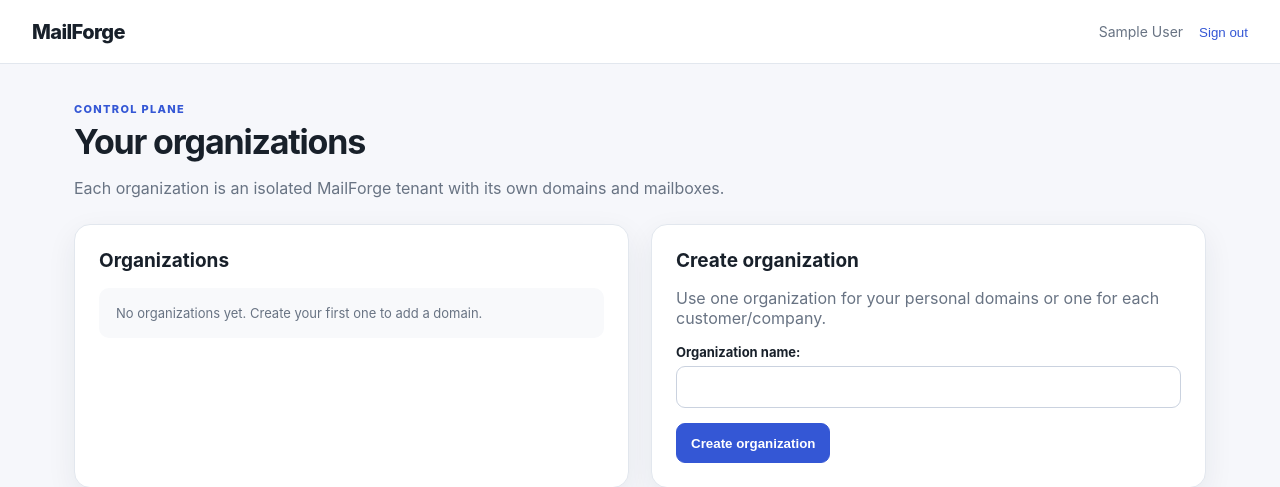
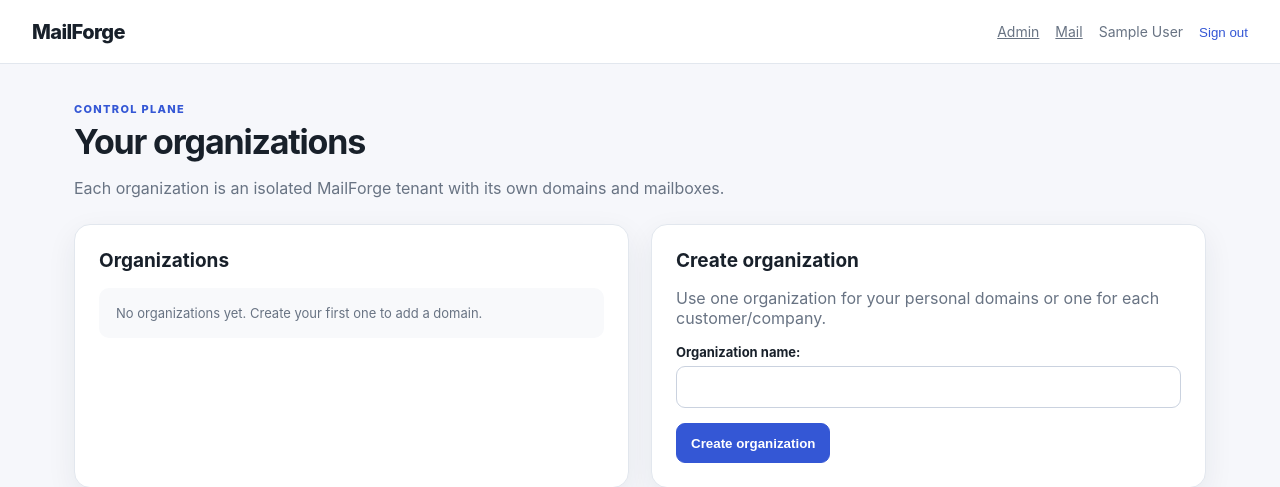
Before and after one commit to birleopold/mailforge-platform, a Django app: page / in a window 1280 px wide. Shown: the top 487 px of the page. Run offline with Django 5.2, Linux system fonts and the light colour scheme; the visitor is signed in with stand-in values (Sample User, id 1); data that the repository does not hold is empty; parts of the project's set-up code (start-up, migrations or seed data) failed here and were passed over.

Commit message:
Add webmail navigation

```diff
--- a/templates/base.html
+++ b/templates/base.html
@@ -12,6 +12,8 @@
     <a class="brand" href="{% url 'dashboard' %}">MailForge</a>
     {% if user.is_authenticated %}
       <div class="account">
+        <a class="top-link" href="{% url 'dashboard' %}">Admin</a>
+        <a class="top-link" href="{% url 'webmail-home' %}">Mail</a>
         <span>{{ user.get_full_name|default:user.username }}</span>
         <form method="post" action="{% url 'logout' %}">
           {% csrf_token %}
```
